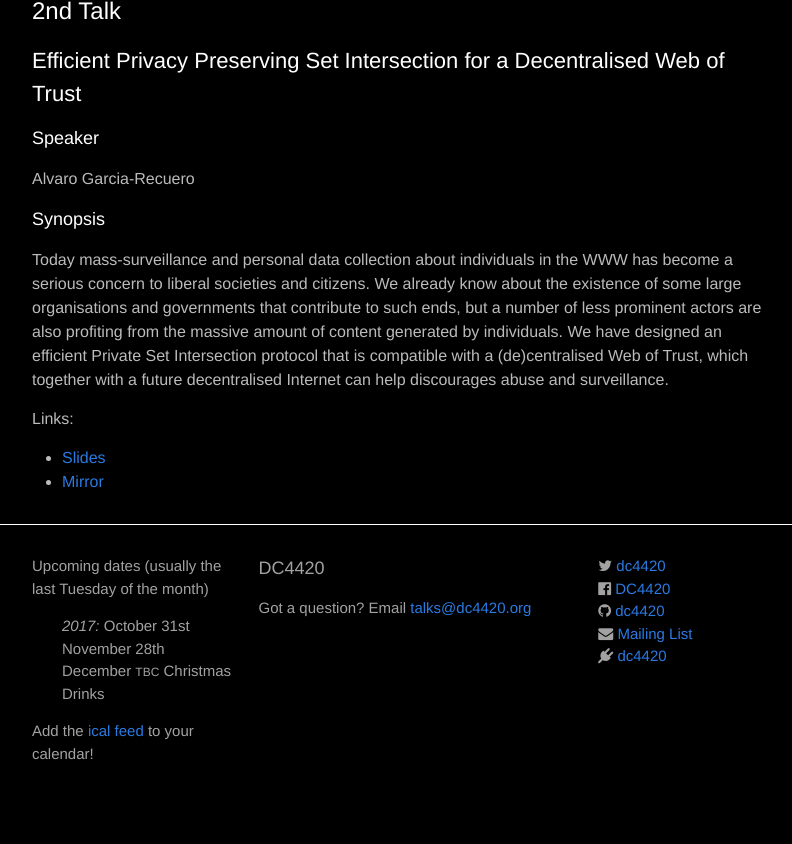
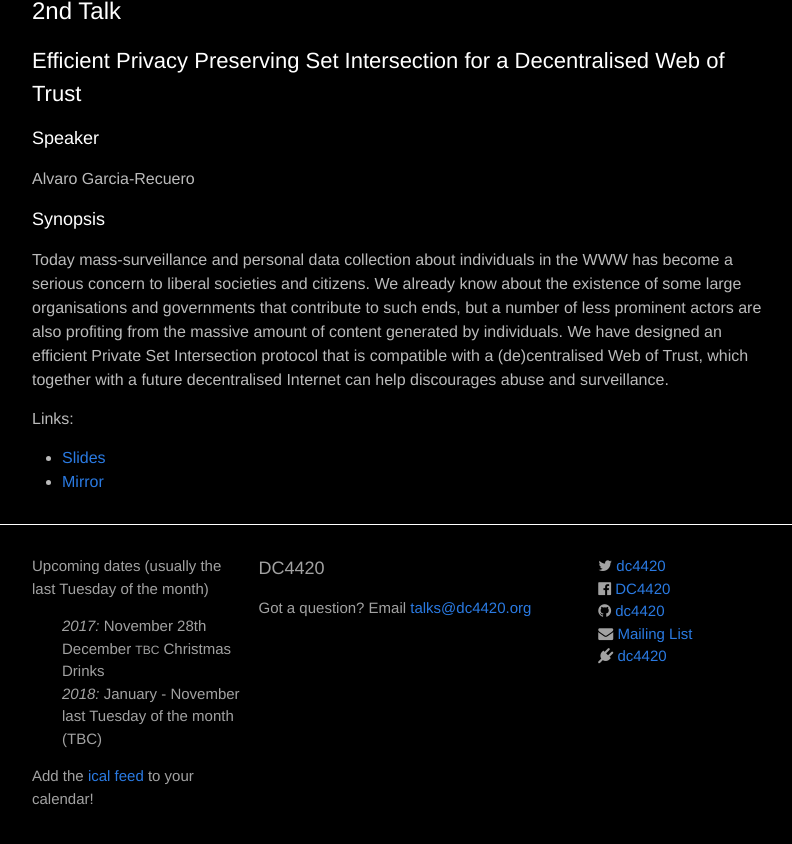
Before and after one commit to dc4420/website, a Jekyll site: the page built from index.html, in a window 1280 px wide and 900 px high, scrolled down 851 px. Shown: the top 844 px of the window, without its empty margins (238-1030 px from the left). Built offline with Jekyll 4.4.1, drawn with Linux system fonts in a browser that asks for light colours; nearby versions of some CDN libraries.

Commit message:
remove Oct event from upcoming list

```diff
--- a/_includes/footer.html
+++ b/_includes/footer.html
@@ -7,9 +7,9 @@
       <div class="footer-col  footer-col-1">
         <p class="text">Upcoming dates (usually the last Tuesday of the month)</p>
         <ul class="future-events">
-          <li><em>2017:</em> October 31st</li>
-          <li>November 28th</li>
+          <li><em>2017:</em> November 28th</li>
           <li>December <i class="small-caps">TBC</i> Christmas Drinks</li>
+          <li><em>2018:</em> January - November last Tuesday of the month (TBC)</li>
         </ul>
 
         <p class="text">Add the <a href="/feed.ics">ical feed</a> to your calendar!</p>
```
